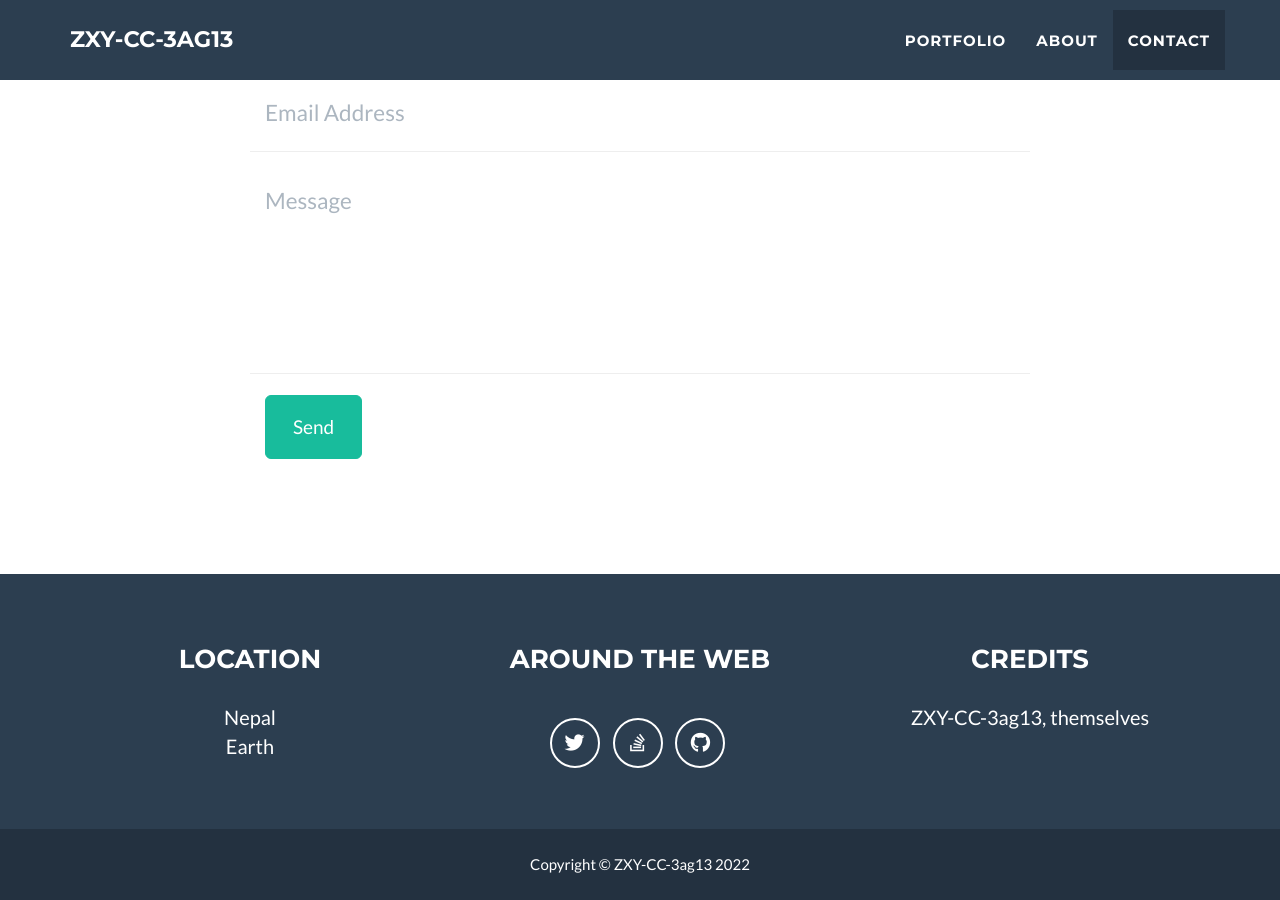
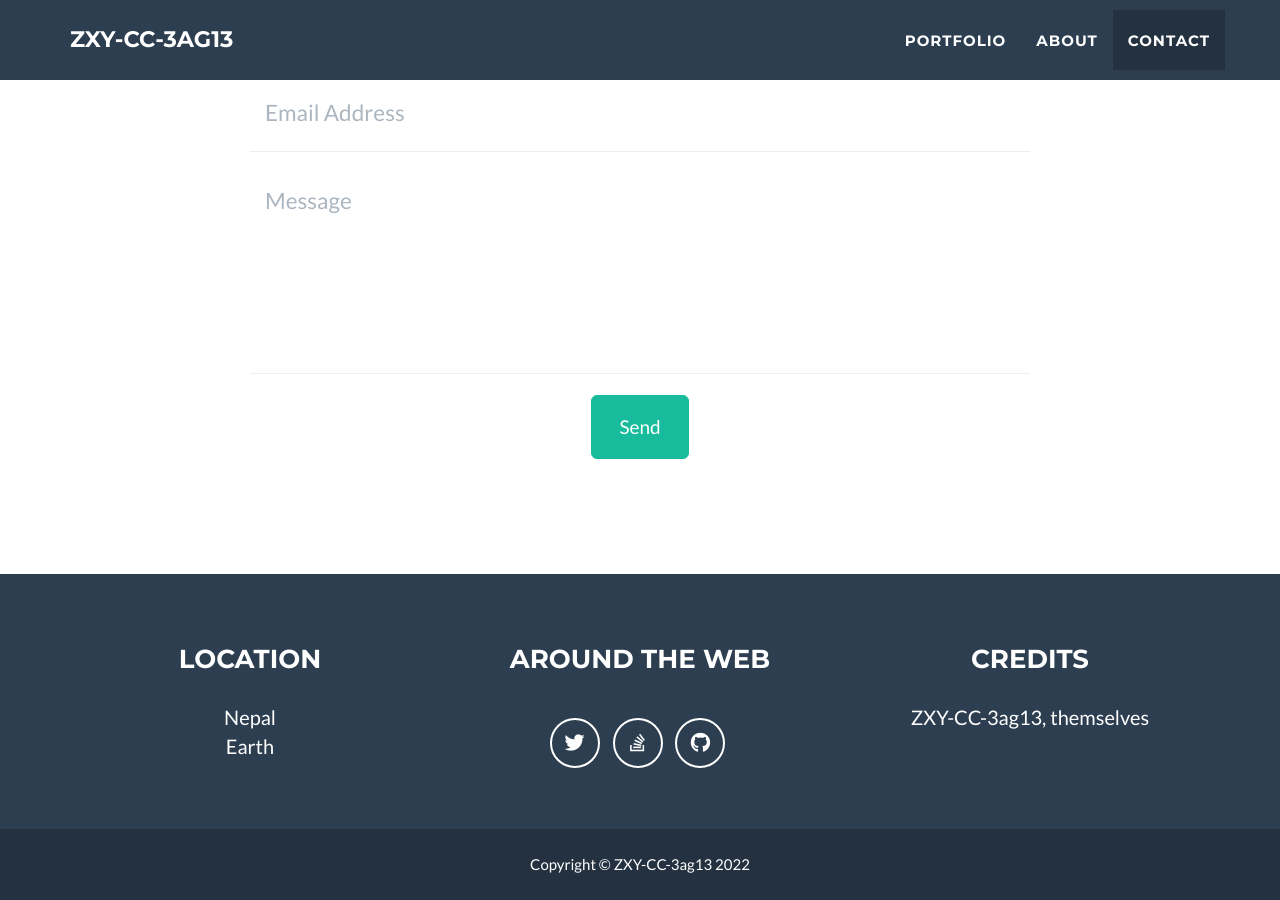
Before and after one commit to ChandanShakya/ChandanShakya.github.io, a Jekyll site: the page built from _posts/2022-09-01-project-3.markdown, in a window 1280 px wide and 900 px high, scrolled down 1953 px. Built offline with Jekyll 4.4.1, drawn with Linux system fonts in a browser that asks for light colours.

Commit message:
Change close to link button

```diff
--- a/_includes/contact_static.html
+++ b/_includes/contact_static.html
@@ -42,7 +42,9 @@
           <div id="success"></div>
           <div class="row">
             <div class="form-group col-xs-12">
+              <center>
               <button type="submit" class="btn btn-success btn-lg">Send</button>
+            </center>
             </div>
           </div>
         </form>
--- a/_includes/modals.html
+++ b/_includes/modals.html
@@ -36,8 +36,7 @@
               </li>
               {% endif %}
             </ul>
-            <button type="button" class="btn btn-default" data-dismiss="modal"><i class="fa fa-times"></i>
-              Close</button>
+            <a href="{{ post.link }}" target="_blank"><button type="button" class="btn btn-default">Link</button></a>
           </div>
         </div>
       </div>
```
